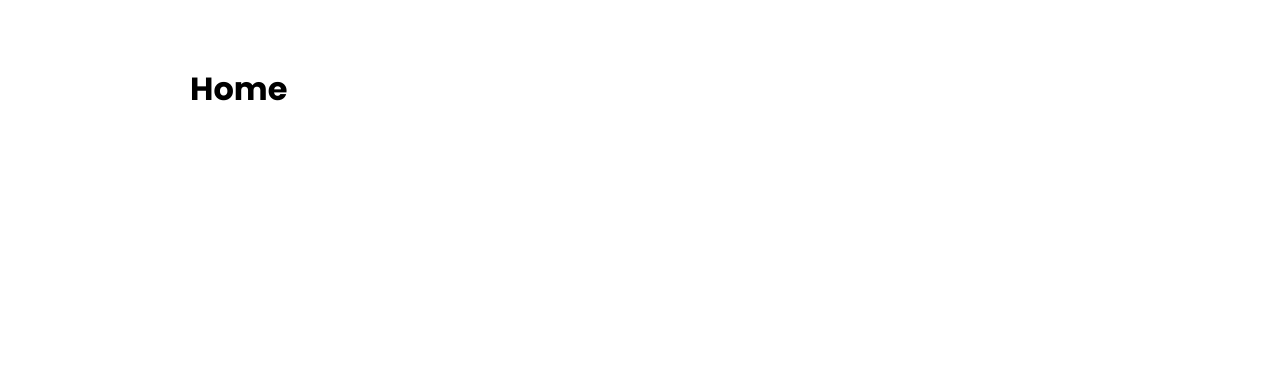
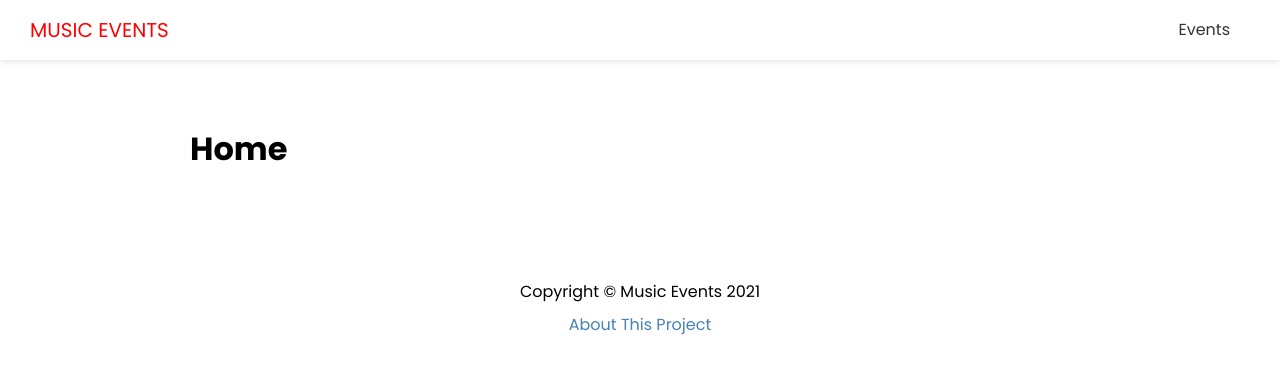
Before and after one commit to manutdmohit/music-events-frontend, a Next.js app: page / in a window 1280 px wide. Shown: the top 374 px of the page. Built offline with nearby package versions, Linux system fonts and the light colour scheme.

Commit message:
create header and footer

```diff
--- /dev/null
+++ b/components/Footer.js
@@ -0,0 +1,17 @@
+import Link from 'next/link';
+import styles from '../styles/Footer.module.css';
+
+const year = new Date().getFullYear();
+
+export default function Footer() {
+  return (
+    <footer className={styles.footer}>
+      <p>Copyright &copy; Music Events {year} </p>
+      <p>
+        <Link href="/about">
+          <a>About this project</a>
+        </Link>
+      </p>
+    </footer>
+  );
+}
--- /dev/null
+++ b/components/Header.js
@@ -0,0 +1,24 @@
+import Link from 'next/link';
+import styles from '../styles/Header.module.css';
+
+export default function Header() {
+  return (
+    <header className={styles.header}>
+      <div className={styles.logo}>
+        <Link href="/">
+          <a>Music Events</a>
+        </Link>
+      </div>
+
+      <nav>
+        <ul>
+          <li>
+            <Link href="/">
+              <a>Events</a>
+            </Link>
+          </li>
+        </ul>
+      </nav>
+    </header>
+  );
+}
--- a/components/Layout.js
+++ b/components/Layout.js
@@ -1,5 +1,7 @@
 import Head from 'next/head';
+import Header from './Header';
 import styles from '../styles/Layout.module.css';
+import Footer from './Footer';
 
 export default function Layout({ title, keywords, description, children }) {
   return (
@@ -9,7 +11,10 @@
         <meta name="description" content={description} />
         <meta name="keywords" content={keywords} />
       </Head>
+
+      <Header />
       <div className={styles.container}>{children}</div>
+      <Footer />
     </div>
   );
 }
--- /dev/null
+++ b/styles/Footer.module.css
@@ -0,0 +1,9 @@
+.footer {
+  margin: 100px 0 40px;
+  text-align: center;
+}
+
+.footer p {
+  margin: 5px 0;
+  text-transform: capitalize;
+}
--- /dev/null
+++ b/styles/Header.module.css
@@ -0,0 +1,56 @@
+.header {
+  display: flex;
+  justify-content: space-between;
+  align-items: center;
+  background: #fff;
+  color: #333;
+  height: 60px;
+  padding: 0 30px;
+  box-shadow: 0 2px 5px rgba(0, 0, 0, 0.1);
+}
+
+.header a {
+  color: #333;
+  margin-right: 20px;
+}
+
+.header a:hover {
+  color: #000;
+}
+.header ul {
+  display: flex;
+  align-items: center;
+  justify-content: center;
+  list-style: none;
+}
+
+.logo {
+  color: red;
+  font-size: 20px;
+  text-transform: uppercase;
+}
+
+.logo a {
+  color: red;
+}
+
+@media (max-width: 768px) {
+  .header {
+    flex-direction: column;
+    height: auto;
+  }
+
+  .header ul {
+    margin: 20px 0;
+    flex-direction: column;
+    text-align: center;
+  }
+
+  .header a {
+    margin-right: 0;
+  }
+
+  .logo {
+    margin: 20px 0;
+  }
+}
```
